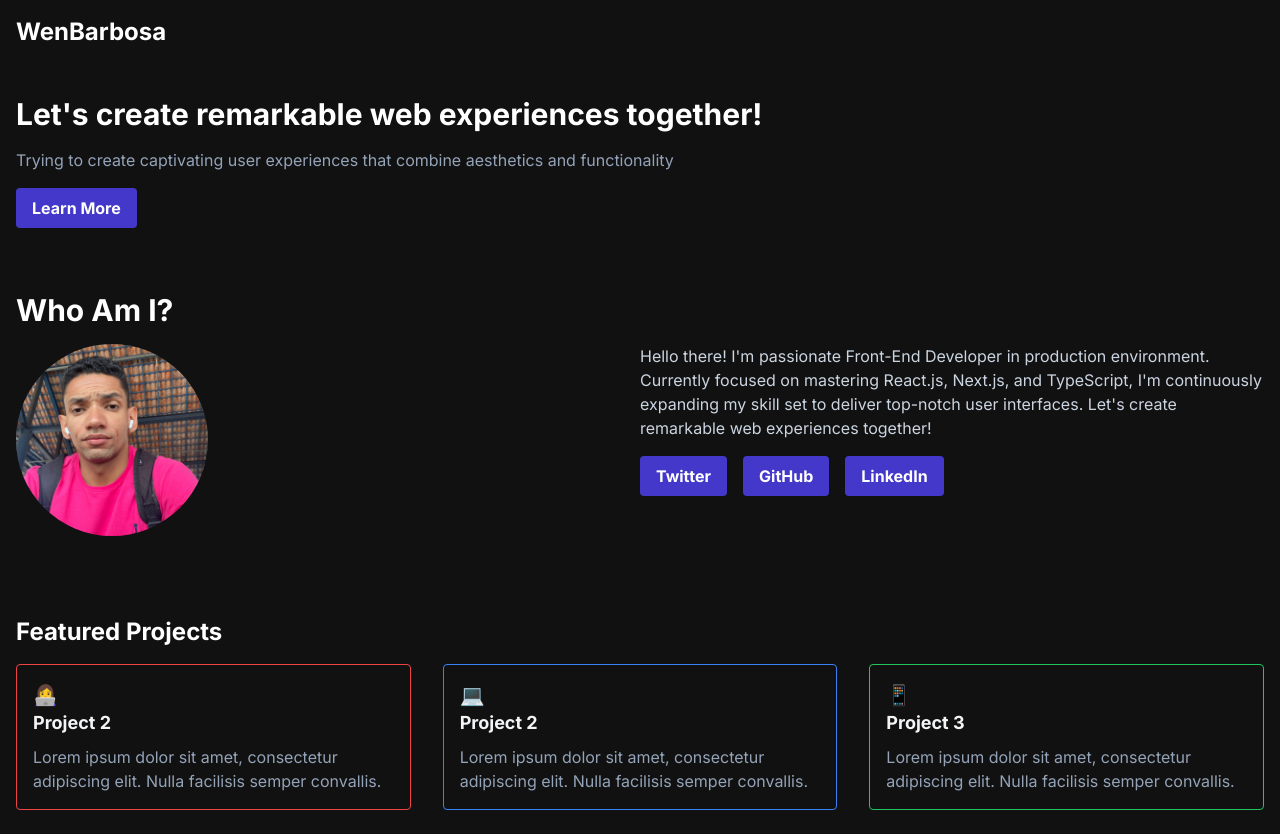
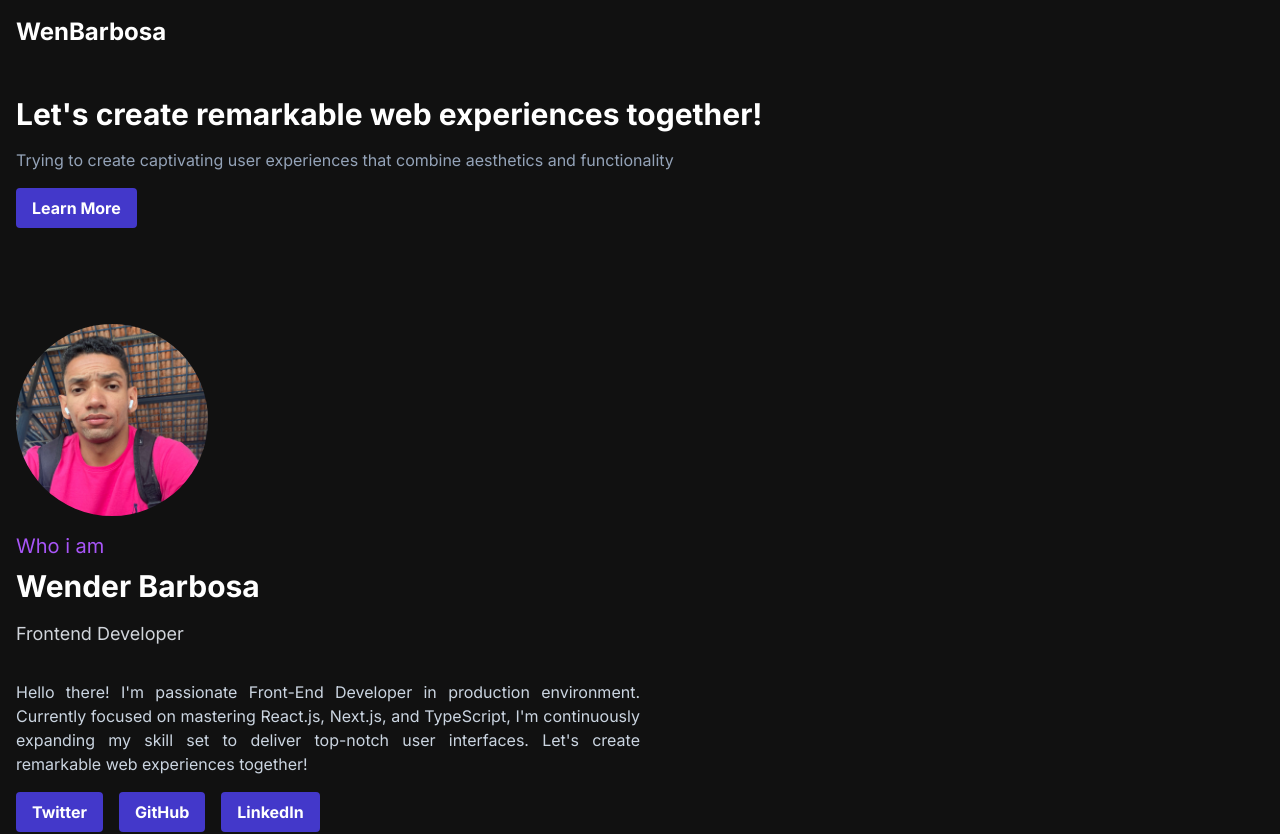
Before and after one commit to wenblack/portfolio-next-ts, a Next.js app: page / in a window 1280 px wide. Shown: the top 834 px of the page. Built offline with nearby package versions, Linux system fonts and the light colour scheme.

Commit message:
✅ Altered  AboutMe Page  ✅

```diff
--- a/src/components/AboutMe.tsx
+++ b/src/components/AboutMe.tsx
@@ -3,14 +3,17 @@ import avatarImg from'@/assets/1683386257269.png'
 export function AboutMe () {
   return (
     <section className="py-8">
-      <div className="container mx-auto px-4">
-        <h2 className="text-3xl text-white font-bold mb-4">Who Am I?</h2>
+      <div className="container mx-auto px-4  ">
         <div className="flex flex-col md:flex-row">
-          <div className="md:w-1/2 md:pr-4">
+          <div className="md:w-1/2 md:pr-4 mt-8">
             <Image src={avatarImg} width={200}height={200} alt="Profile Image" className="rounded-full w-48 h-48 mx-auto md:mx-0 mb-4 md:mr-4" />
           </div>
-          <div className="md:w-1/2 ">
-            <p className="text-slate-300">Hello there! I&apos;m passionate Front-End Developer in production environment.  Currently focused on mastering React.js, Next.js, and TypeScript, I&apos;m continuously expanding my skill set to deliver top-notch user interfaces.  Let&apos;s create remarkable web experiences together!</p>
+        </div>
+        <span className="text-purple-500 text-xl">Who i am</span>
+        <h2 className="text-3xl text-white mt-2 font-bold mb-4">Wender Barbosa</h2>
+        <h4 className=" text-lg text-gray-300">Frontend Developer </h4>
+          <div className="md:w-1/2 mt-8">
+            <p className="text-slate-300 text-justify">Hello there! I&apos;m passionate Front-End Developer in production environment.  Currently focused on mastering React.js, Next.js, and TypeScript, I&apos;m continuously expanding my skill set to deliver top-notch user interfaces.  Let&apos;s create remarkable web experiences together!</p>
             <div className="flex flex-wrap mt-4">
               <a href="https://www.example.com" target="_blank" rel="noopener noreferrer" className="mr-4 mb-2 md:mb-0 bg-[#4338CA] hover:opacity-70  text-white font-bold py-2 px-4 rounded">
                 Twitter
@@ -23,7 +26,6 @@ export function AboutMe () {
               </a>
             </div>
           </div>
-        </div>
       </div>
     </section>
   );
```
